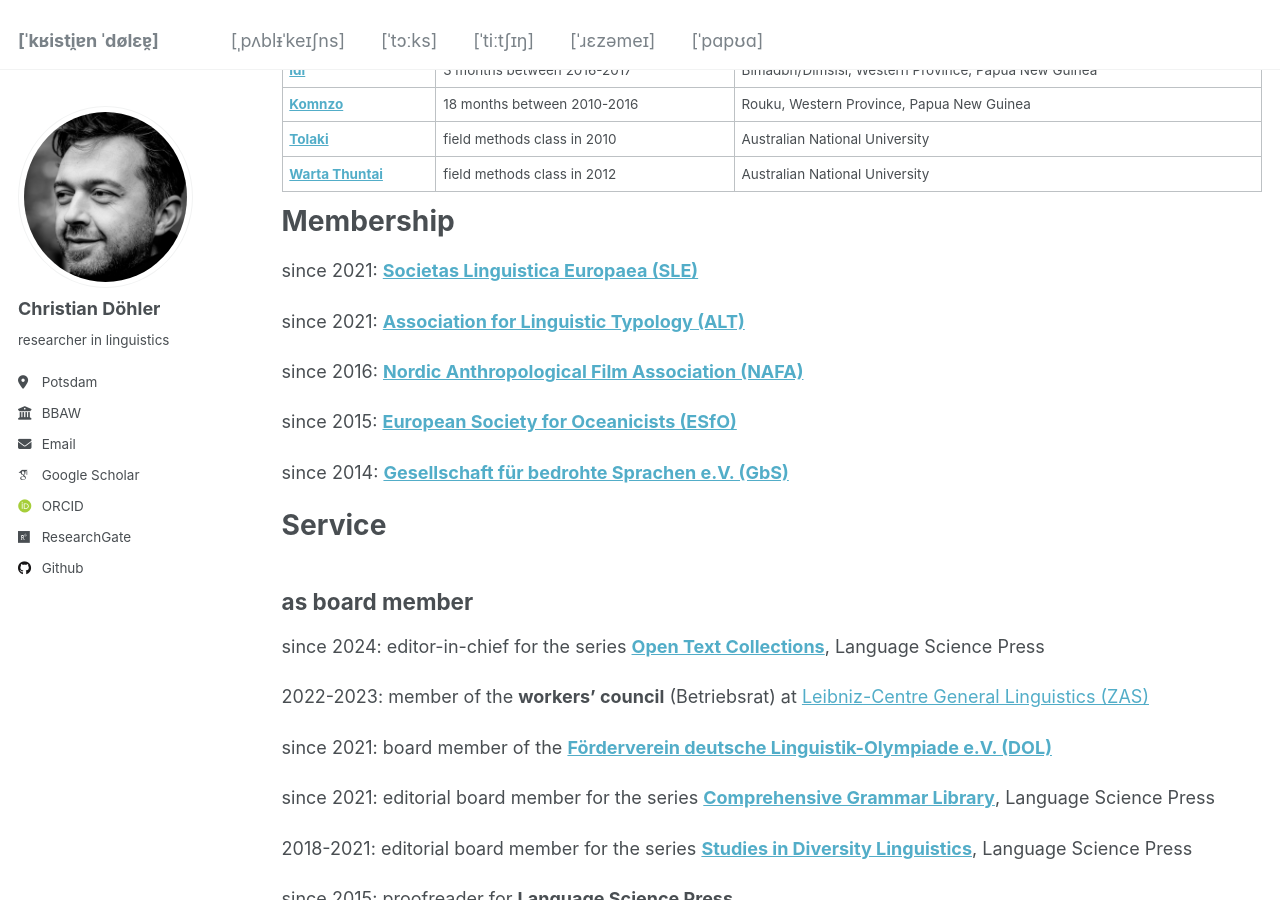
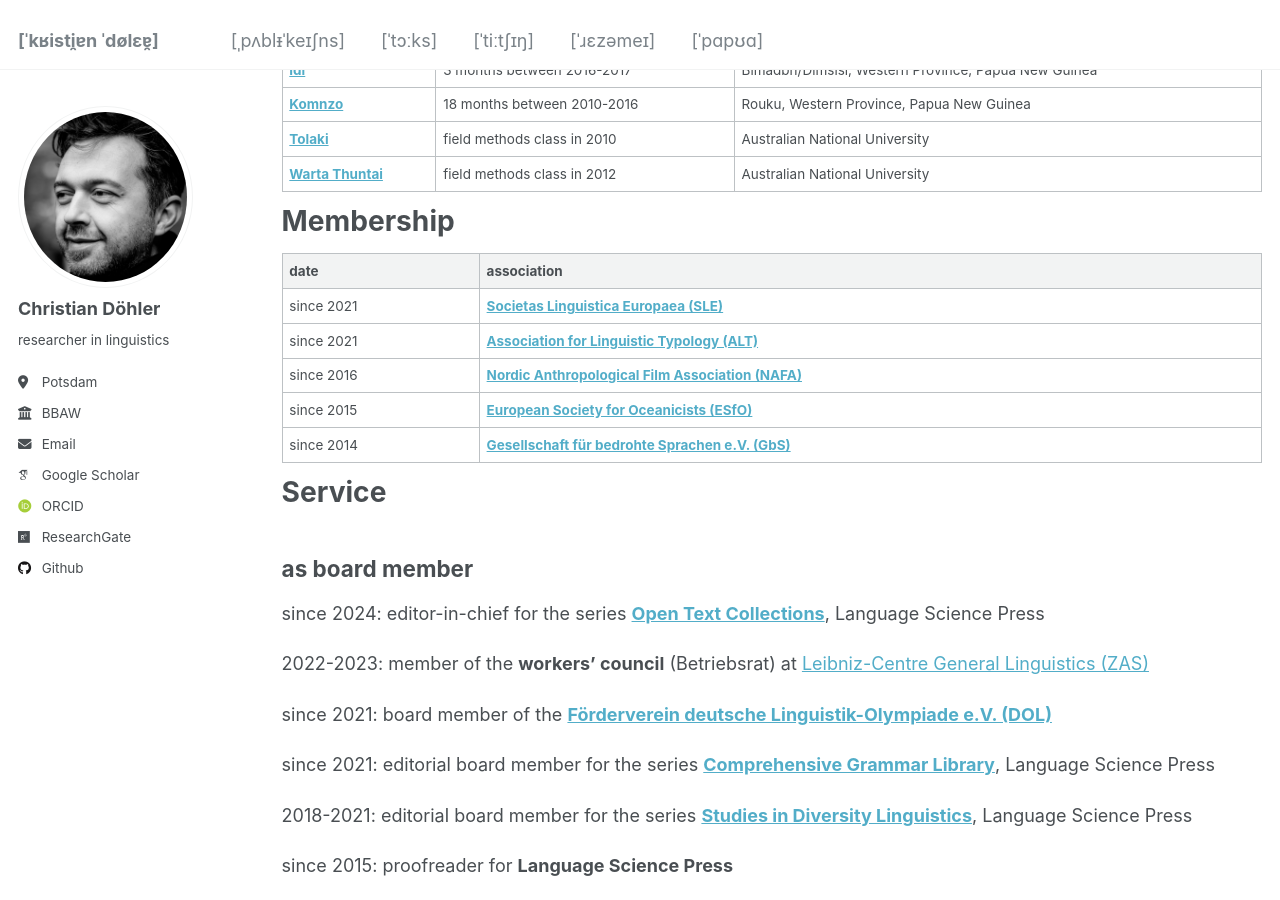
Before and after one commit to chrdoe/chrdoe.github.io, a Jekyll site: the page built from _pages/cv.md, in a window 1280 px wide and 900 px high, scrolled down 2238 px. Built offline with Jekyll 4.4.1, drawn with Linux system fonts in a browser that asks for light colours; some web fonts are replaced.

Commit message:
Update cv.md

```diff
--- a/_pages/cv.md
+++ b/_pages/cv.md
@@ -40,7 +40,7 @@ Funding
 ====
 
 |period|project|funding body|description|
-|---|---|---|---|
+|---|---|---|-----|
 |2023-2026|**[Open Text Collections](https://www.bbaw.de/forschung/open-text-collections)**, co-applicant with Sebastian Nordhoff and Mandana Seyfeddinipur.|Deutsche Forschungsgemeinschaft (DFG)|We currently develop the intrastructure (workflow, conversion scripts, guidelines, platform, editorial board) for publishing texts in a parallel text format and in an interlinearised format. We publish text collections as (pdf-)books and as a digital database.|
 |2017-2019|**[A comprehensive documentation of Bine - a language of Southern New Guinea](https://www.elararchive.org/dk0471)**|Endangered Languages Documentation Programme (ELDP)|The grant provided the funding for several research trips to the village of Irukupi, where Bine is spoken. Bine was at the time an under-documented language of the Oriomo language family.|
 |2010-2015|**[Nen & Komnzo - Two languages of Southern New Guinea](https://portal.volkswagenstiftung.de/search/projectPDF.do?projectId=8476)**, co-applicant with Nicholas Evans and Julia Colleen Miller|Volkswagen Foundation (DoBeS)|The grant provided the funding for a detailed documentation of two undescribed Papuan languages from an almost completely unknown language family in Southern New Guinea, plus more basic materials on surrounding languages.|
@@ -71,15 +71,13 @@ Primary data collection (AKA fieldwork)
 Membership
 ====
 
-since 2021: [**Societas Linguistica Europaea (SLE)**](https://societaslinguistica.eu/)
-
-since 2021: [**Association for Linguistic Typology (ALT)**](https://linguistic-typology.org/)
-
-since 2016: [**Nordic Anthropological Film Association (NAFA)**](https://nafafilm.org/?q=news)
-
-since 2015: [**European Society for Oceanicists (ESfO)**](http://esfo-org.eu/)
-
-since 2014: [**Gesellschaft für bedrohte Sprachen e.V. (GbS)**](https://gbs.uni-koeln.de/)
+|date|association|
+|---|---|
+|since 2021|[**Societas Linguistica Europaea (SLE)**](https://societaslinguistica.eu/)|
+|since 2021|[**Association for Linguistic Typology (ALT)**](https://linguistic-typology.org/)|
+|since 2016|[**Nordic Anthropological Film Association (NAFA)**](https://nafafilm.org/?q=news)|
+|since 2015|[**European Society for Oceanicists (ESfO)**](http://esfo-org.eu/)|
+|since 2014|[**Gesellschaft für bedrohte Sprachen e.V. (GbS)**](https://gbs.uni-koeln.de/)|
 
 Service
 ====
```
